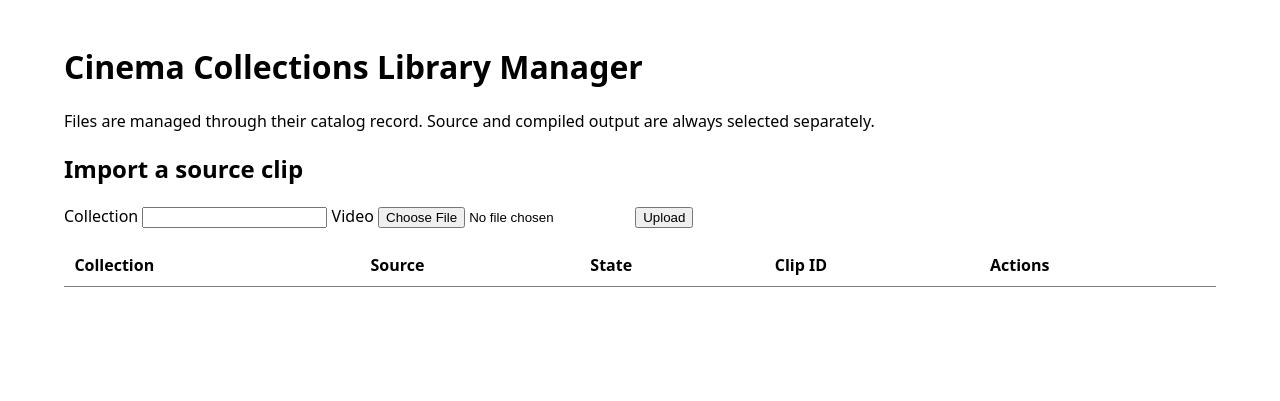
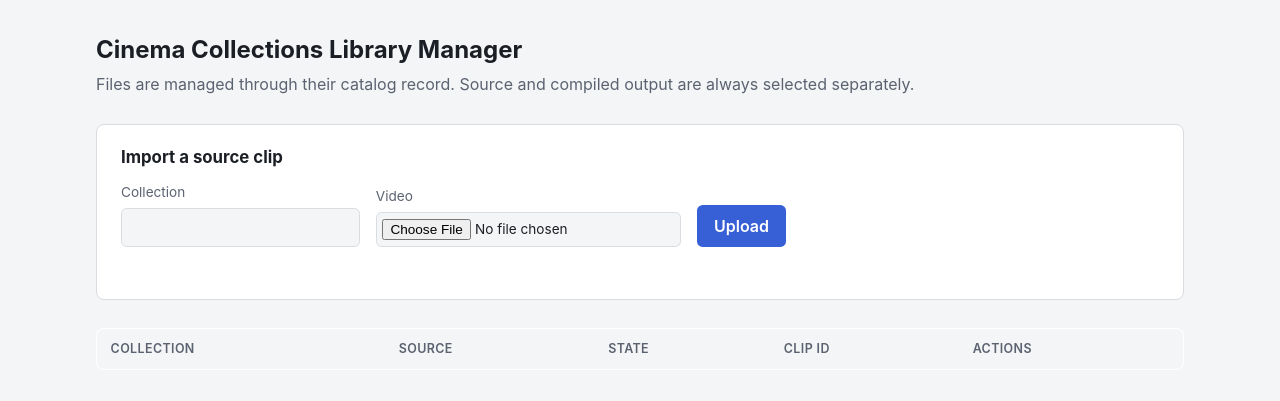
Before and after one commit to NaturalDevCR/hass-clips-manager, a Python web app: template app/src/cinema_collections_worker/templates/manager.html in a window 1280 px wide. Shown: the top 401 px of the page. Run offline with Jinja, Linux system fonts and the light colour scheme; the template is opened without the code that fills it, so the values that code supplies are empty.

Commit message:
fix(worker): Library Manager actions break under Home Assistant Ingress; restyle the page
Root cause (systematic-debugging): the manager page's script called
fetch('/manager/upload...') and fetch('/manager/clips/${id}/${action}')
with a leading slash. Home Assistant Ingress serves this page under a
per-install path prefix (/api/hassio_ingress/<token>/...); an
absolute-path fetch() resolves against the domain root instead of that
prefix, so the request never reaches this app. It either 404s or is
rejected by whatever sits at the real domain root (a reverse proxy,
Home Assistant Core itself), which explains the reported
"Unexpected token '<', <html> <h"... is not valid JSON" and 413 seen
in production: the browser was never talking to the Worker at all.
The stylesheet <link> already used a working relative path
("static/manager.css"), which is what exposed the inconsistency.

Fixed both fetch() calls to relative paths, matching the working
pattern. Added a regression test that renders the page and asserts no
absolute "/manager" action URL is present; confirmed it fails against
the old template and passes against the fix. Also hardened the
client-side response handling to read the body as text first and only
attempt JSON.parse on it, so any future non-JSON error response (from
this app or an upstream proxy) surfaces a readable "Request failed
(HTTP nnn)" message instead of a raw parser exception.

Also replaced the page's placeholder 6-line stylesheet with a proper
light/dark-aware design (card sections, styled buttons/inputs, a real
table header, an error banner) per the second report that the page
"looks completely ugly, no styling, unprofessional." Verified visually
in a browser against a local instance of the app: collection create,
upload, and the resulting catalog row/action buttons all render and
work end-to-end.

Bumped the Worker to 1.0.1 (app/config.yaml, WORKER_VERSION) since this
fixes user-facing behavior in the already-released 1.0.0 App.

Co-Authored-By: Claude Sonnet 5 <noreply@anthropic.com>

```diff
--- a/app/config.yaml
+++ b/app/config.yaml
@@ -1,5 +1,5 @@
 name: Cinema Collections Worker
-version: 1.0.0
+version: 1.0.1
 slug: cinema_collections_worker
 description: Safe media catalog, compilation queue, and Ingress library manager
 url: https://github.com/NaturalDevCR/hass-clips-manager
--- a/app/src/cinema_collections_worker/api.py
+++ b/app/src/cinema_collections_worker/api.py
@@ -50,7 +50,7 @@ from .repositories import (
 )
 from .settings import WorkerSettings
 
-WORKER_VERSION = "1.0.0"
+WORKER_VERSION = "1.0.1"
 API_VERSION = "1.0.0"
 MIN_CLIENT_VERSION = "1.0.0"
 MAX_CLIENT_VERSION = "1.x"
--- a/app/src/cinema_collections_worker/static/manager.css
+++ b/app/src/cinema_collections_worker/static/manager.css
@@ -1,5 +1,171 @@
-:root { color-scheme: light dark; font-family: system-ui, sans-serif; }
-body { margin: 0; padding: 1.5rem; }
-main { max-width: 72rem; margin: auto; }
-table { border-collapse: collapse; width: 100%; }
-th, td { border-bottom: 1px solid #808080; padding: .65rem; text-align: left; word-break: break-word; }
+:root {
+  color-scheme: light dark;
+  --bg: #f4f5f7;
+  --surface: #ffffff;
+  --border: #d9dce1;
+  --text: #1b1e24;
+  --text-muted: #5b6270;
+  --accent: #3860d6;
+  --accent-text: #ffffff;
+  --danger: #b3261e;
+  --danger-bg: #fbe9e7;
+  --radius: 0.5rem;
+  font-family: -apple-system, BlinkMacSystemFont, "Segoe UI", Roboto, Helvetica, Arial, sans-serif;
+}
+
+@media (prefers-color-scheme: dark) {
+  :root {
+    --bg: #14161a;
+    --surface: #1d2026;
+    --border: #33373f;
+    --text: #e7e9ec;
+    --text-muted: #9aa0ab;
+    --accent: #6d8cf0;
+    --accent-text: #10131a;
+    --danger: #f2a49c;
+    --danger-bg: #3a2422;
+  }
+}
+
+* { box-sizing: border-box; }
+
+body {
+  margin: 0;
+  padding: 2rem 1.25rem;
+  background: var(--bg);
+  color: var(--text);
+  line-height: 1.5;
+}
+
+main { max-width: 68rem; margin: 0 auto; }
+
+h1 {
+  font-size: 1.5rem;
+  margin: 0 0 0.25rem;
+}
+
+h2 {
+  font-size: 1.05rem;
+  margin: 0 0 0.75rem;
+}
+
+main > p {
+  color: var(--text-muted);
+  margin: 0 0 1.75rem;
+}
+
+section {
+  background: var(--surface);
+  border: 1px solid var(--border);
+  border-radius: var(--radius);
+  padding: 1.25rem 1.5rem;
+  margin-bottom: 1.75rem;
+}
+
+#upload-form {
+  display: flex;
+  flex-wrap: wrap;
+  align-items: flex-end;
+  gap: 1rem;
+}
+
+#upload-form label {
+  display: flex;
+  flex-direction: column;
+  gap: 0.35rem;
+  font-size: 0.85rem;
+  color: var(--text-muted);
+}
+
+input[type="text"],
+input:not([type]),
+input[type="file"] {
+  font: inherit;
+  color: var(--text);
+  background: var(--bg);
+  border: 1px solid var(--border);
+  border-radius: 0.35rem;
+  padding: 0.5rem 0.65rem;
+}
+
+input[type="file"] { padding: 0.35rem; }
+
+button {
+  font: inherit;
+  font-weight: 600;
+  cursor: pointer;
+  border: 1px solid var(--border);
+  border-radius: 0.35rem;
+  padding: 0.5rem 1rem;
+  background: var(--surface);
+  color: var(--text);
+  transition: filter 0.1s ease;
+}
+
+button:hover { filter: brightness(0.96); }
+button:active { filter: brightness(0.9); }
+
+#upload-form button[type="submit"] {
+  background: var(--accent);
+  color: var(--accent-text);
+  border-color: transparent;
+}
+
+#result {
+  min-height: 1.2rem;
+  margin: 0.85rem 0 0;
+  font-size: 0.9rem;
+}
+
+#result:not(:empty) {
+  color: var(--danger);
+  background: var(--danger-bg);
+  border-radius: 0.35rem;
+  padding: 0.5rem 0.75rem;
+}
+
+table {
+  border-collapse: collapse;
+  width: 100%;
+  background: var(--surface);
+  border: 1px solid var(--border);
+  border-radius: var(--radius);
+  overflow: hidden;
+}
+
+th, td {
+  border-bottom: 1px solid var(--border);
+  padding: 0.65rem 0.85rem;
+  text-align: left;
+  word-break: break-word;
+  font-size: 0.92rem;
+}
+
+th {
+  color: var(--text-muted);
+  font-weight: 600;
+  font-size: 0.78rem;
+  text-transform: uppercase;
+  letter-spacing: 0.03em;
+  background: var(--bg);
+}
+
+tbody tr:last-child td { border-bottom: none; }
+
+td code {
+  font-size: 0.82rem;
+  color: var(--text-muted);
+}
+
+td.actions {
+  display: flex;
+  flex-wrap: wrap;
+  gap: 0.5rem;
+}
+
+td.actions button { padding: 0.35rem 0.7rem; font-size: 0.85rem; }
+
+td.actions button[data-action="trash"] {
+  color: var(--danger);
+  border-color: var(--danger);
+}
--- a/app/src/cinema_collections_worker/templates/manager.html
+++ b/app/src/cinema_collections_worker/templates/manager.html
@@ -31,8 +31,13 @@
       async function act(url, options = {}) {
         options.headers = {...(options.headers || {}), 'X-CSRF-Token': window.managerCsrf};
         const response = await fetch(url, options);
-        const body = await response.json();
-        if (!response.ok) throw new Error(body.message || 'Action failed');
+        const text = await response.text();
+        let body = null;
+        try { body = text ? JSON.parse(text) : null; } catch { body = null; }
+        if (!response.ok) {
+          const detail = body && body.message ? body.message : `Request failed (HTTP ${response.status})`;
+          throw new Error(detail);
+        }
         return body;
       }
       document.getElementById('upload-form').addEventListener('submit', async event => {
@@ -40,7 +45,7 @@
         const data = new FormData(event.currentTarget);
         const file = data.get('file');
         try {
-          await act(`/manager/upload?collection_id=${encodeURIComponent(data.get('collection'))}`, {
+          await act(`manager/upload?collection_id=${encodeURIComponent(data.get('collection'))}`, {
             method: 'POST', headers: {'X-Filename': file.name}, body: file
           });
           location.reload();
@@ -54,7 +59,7 @@
           options.headers = {'Content-Type': 'application/json'};
           options.body = JSON.stringify({target: 'source'});
         }
-        try { await act(`/manager/clips/${id}/${action}`, options); location.reload(); }
+        try { await act(`manager/clips/${id}/${action}`, options); location.reload(); }
         catch (error) { result.textContent = error.message; }
       }));
     </script>
```
Also changed, not shown: tests/worker/test_api_auth.py (+1 -1 lines), tests/worker/test_library_manager_web.py (+18 -0 lines).
